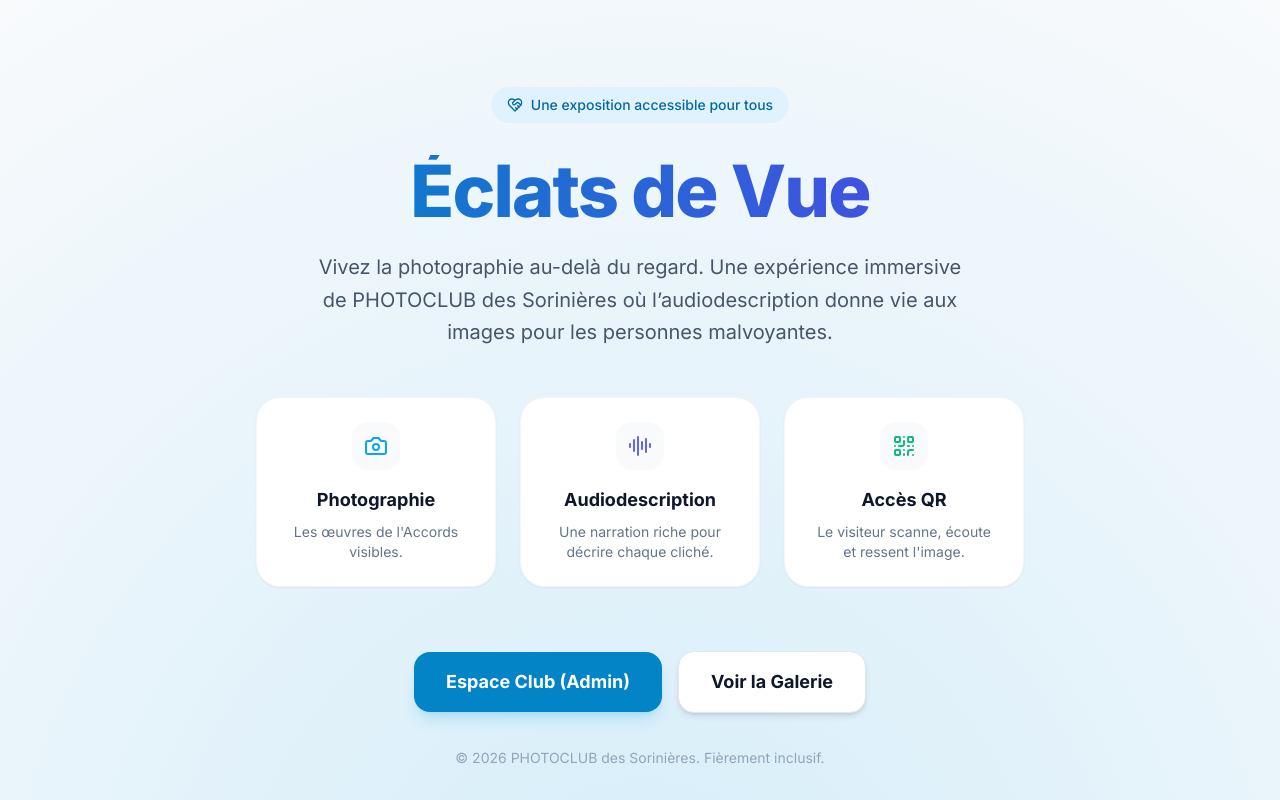
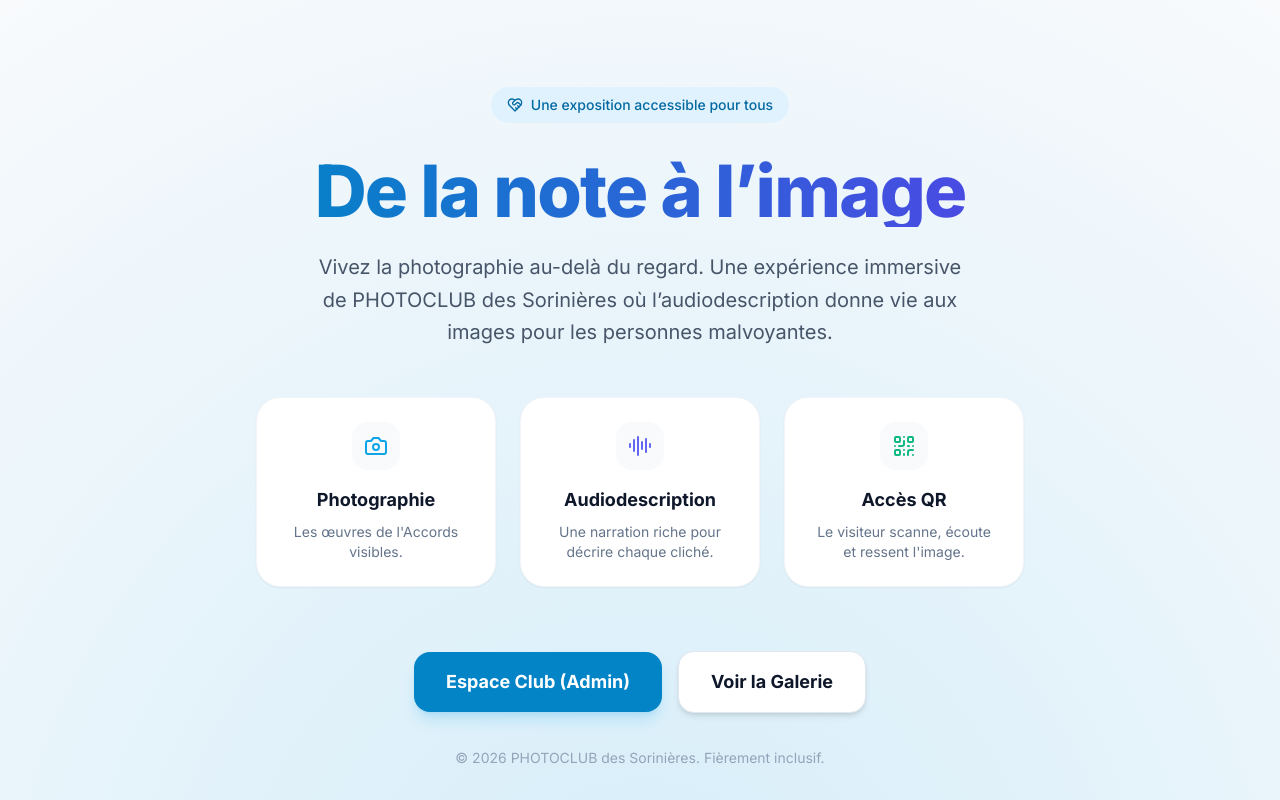
Before and after one commit to patge44/expo-photo, a Next.js app: page / in a window 1280 px wide. Built offline with nearby package versions, Linux system fonts and the light colour scheme.

Commit message:
Changement du nom de l'expo

```diff
--- a/app/audio/[id]/page.tsx
+++ b/app/audio/[id]/page.tsx
@@ -264,7 +264,7 @@ export default function AudioPlayerPage({ params }: { params: Promise<{ id: stri
 
       <footer className="mt-32 py-12 text-center border-t border-white/5 opacity-40">
         <p className="text-[9px] font-black uppercase tracking-[0.5em] text-slate-500">
-           Exposition Éclats de Vue • 2026 • Soutien par IA Inclusive
+          Exposition De la note à l’image• 2026 • Soutien par IA Inclusive
         </p>
       </footer>
     </main>
--- a/app/debug/page.tsx
+++ b/app/debug/page.tsx
@@ -56,7 +56,7 @@ export default function DebugPage() {
               </div>
             )}
             <div className="p-4 bg-white rounded-xl shadow-sm border">
-               <p className="font-semibold">Clé détectée : <span className="text-blue-600 font-mono">{data.maskedKey || "AUCUNE"}</span></p>
+              <p className="font-semibold">Clé détectée : <span className="text-blue-600 font-mono">{data.maskedKey || "AUCUNE"}</span></p>
             </div>
 
             <div className="grid grid-cols-1 gap-4">
--- a/app/page.tsx
+++ b/app/page.tsx
@@ -22,7 +22,7 @@ export default function Home() {
         </div>
 
         <h1 className="text-5xl md:text-7xl font-extrabold tracking-tight mb-6 bg-clip-text text-transparent bg-gradient-to-r from-primary-600 to-indigo-600 dark:from-primary-400 dark:to-indigo-400">
-          Éclats de Vue
+          De la note à l’image
         </h1>
 
         <p className="text-xl text-slate-600 dark:text-slate-400 mb-12 max-w-2xl mx-auto leading-relaxed">
```
Also changed, not shown: 2 other files (tests, documents, lock files or other folders). Lines whose indentation alone changed are shown as unchanged.
